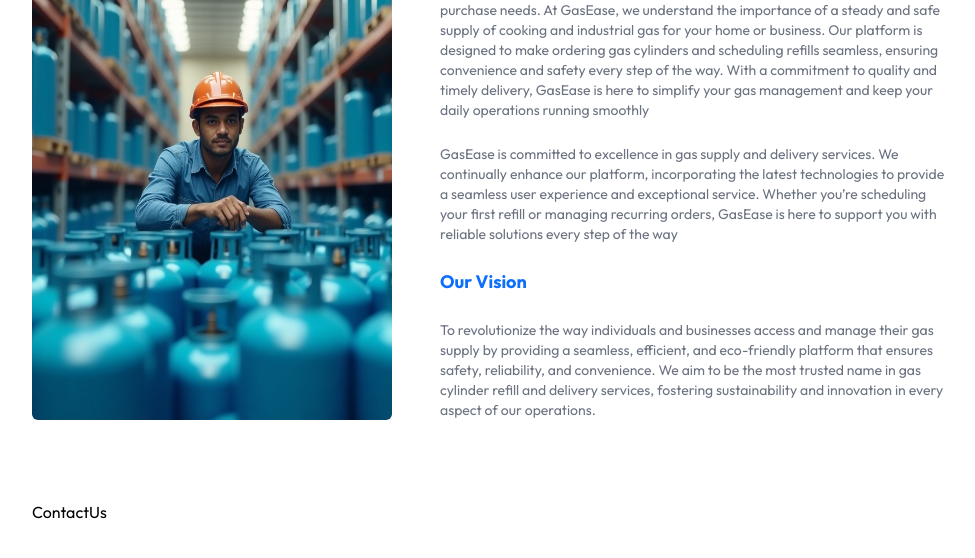
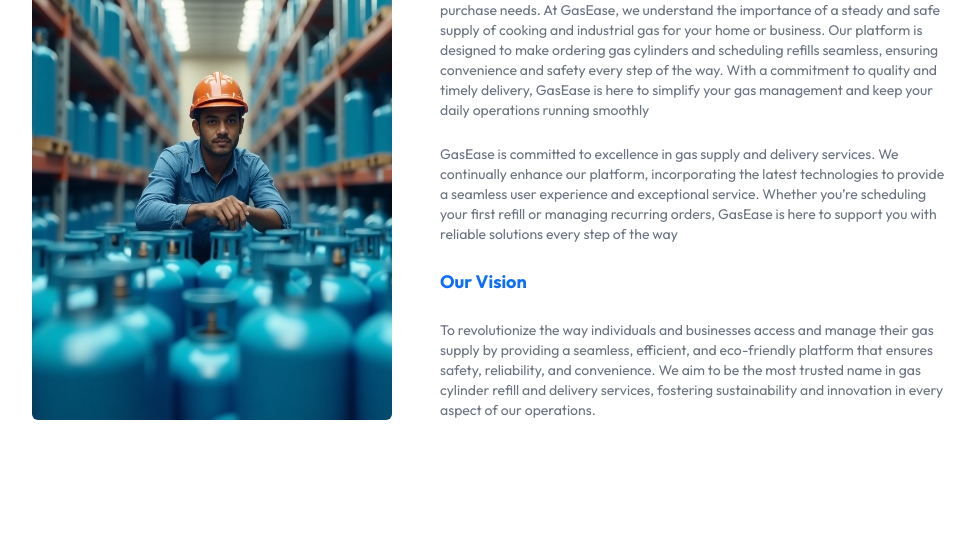
Before and after one commit to gasbygasplc/Supply-Chain-Management-for-Gas-By-Bas-PLC, a React (Vite) app in the folder frontend/: page / in a window 1280 px wide. Shown: the part 1687-2245 px from the top of the page, without its empty margins (96-1071 px from the left). Before the commit the page ends 2211 px from the top, so only its background shows below. Built offline with nearby package versions, Linux system fonts and the light colour scheme.

Commit message:
Add section for Contact Us component and update Navbar link

```diff
--- a/frontend/src/Components/ContactUs.jsx
+++ b/frontend/src/Components/ContactUs.jsx
@@ -4,7 +4,10 @@ const ContactUs = () => {
 
   return (
 
-    <div>ContactUs</div>
+    <section id='contact-us'>
+
+
+    </section>
 
   )
 
--- a/frontend/src/Components/Navbar.jsx
+++ b/frontend/src/Components/Navbar.jsx
@@ -62,7 +62,7 @@ const Navbar = () => {
          <a href="#pricing-cart" className={menu === 'Price' ? "pb-[1.5px] border-b-[3px] border-primary rounded-[2px]" : ""} onClick={() => setMenu('Price')}>Price</a>
          <a href="">Shopping</a>
          <a href="#about-us">About Us</a>
-         <a href="">Contact Us</a>
+         <a href="#contact-us">Contact Us</a>
         </ul>
 
         <div className='flex items-center gap-4 sm:gap-8 '>
```
